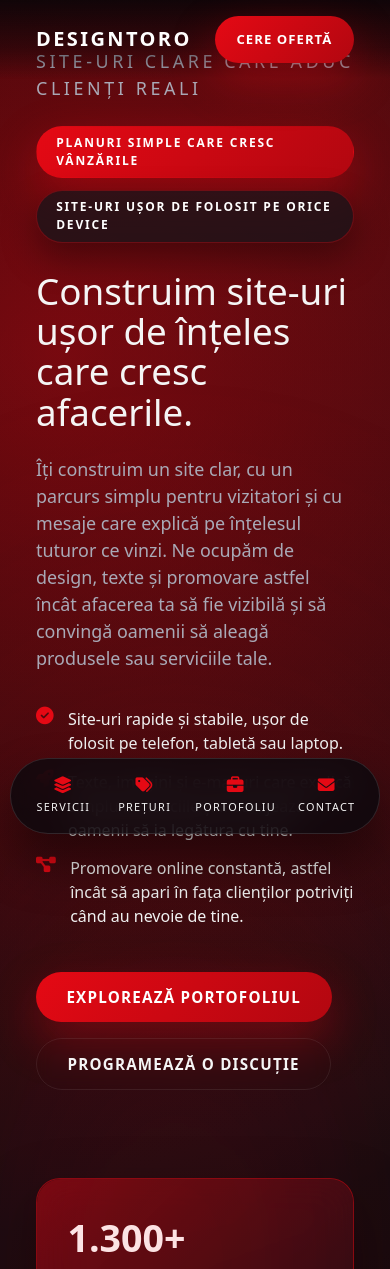
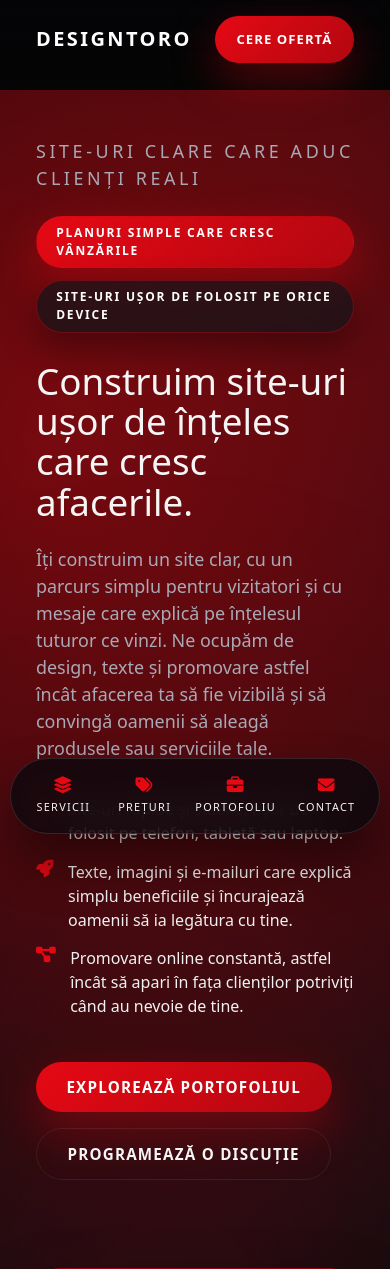
Before and after one commit to erikerikssoncoding/designtoro, a PHP site: page /index.php in a window 390 px wide. Shown: the top 1269 px of the page. Run offline with PHP 8.4, Linux system fonts and the light colour scheme; some libraries are stand-ins or nearby versions.

Commit message:
Adjust hero margin for desktop and mobile

```diff
--- a/assets/css/style.css
+++ b/assets/css/style.css
@@ -312,6 +312,7 @@
     position: relative;
     padding: clamp(6rem, 8vw, 8rem) 0 5rem;
     overflow: hidden;
+    margin-top: 90px;
     background:
         radial-gradient(circle at 15% 20%, rgba(229, 9, 20, 0.45), transparent 62%),
         radial-gradient(circle at 85% 5%, rgba(118, 17, 23, 0.35), transparent 55%),
@@ -325,6 +326,7 @@
 @media (min-width: 992px) {
     .hero {
         background: url('/img/designtoro-hero.webp') center/cover no-repeat;
+        margin-top: 180px;
     }
 }
 
```
